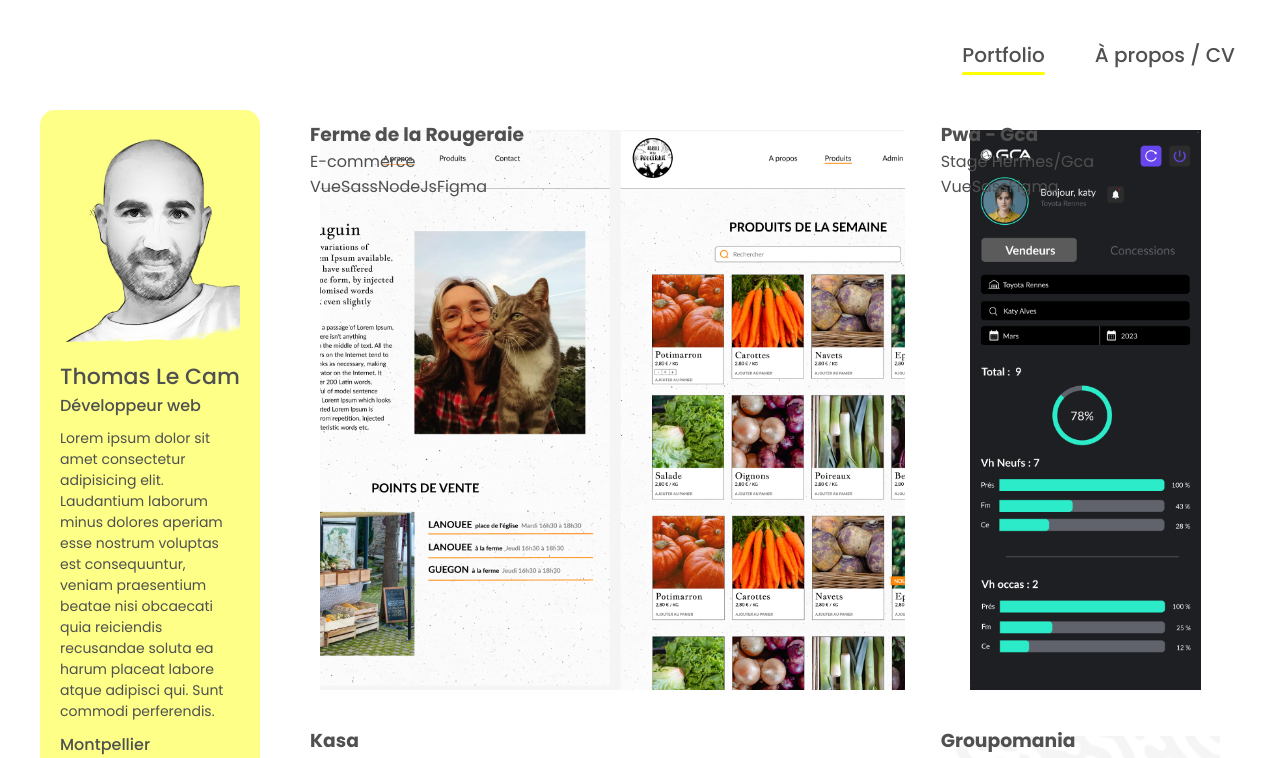
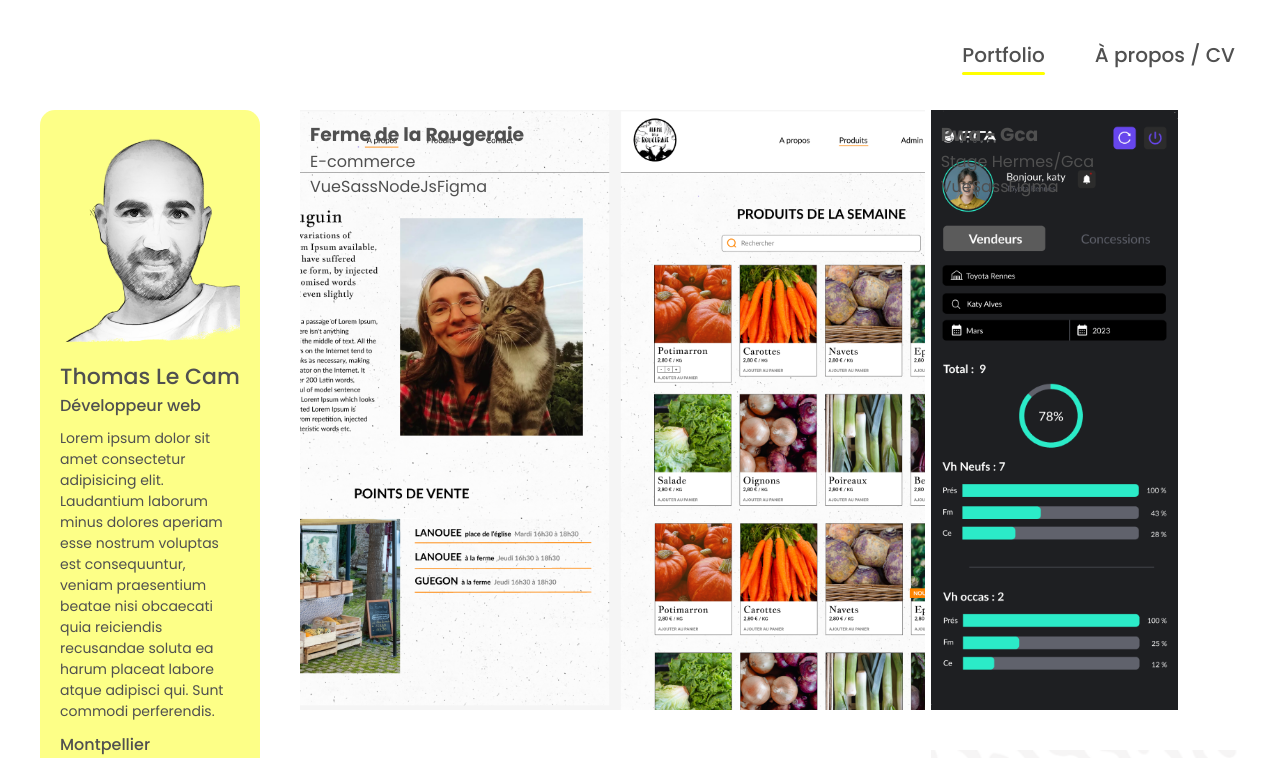
Before and after one commit to ThomasdevLC/portfolio_07_2023, a React (Create React App) app: page / in a window 1280 px wide. Shown: the top 758 px of the page. Built offline with nearby package versions, Linux system fonts and the light colour scheme.

Commit message:
opacity test

```diff
--- a/src/assets/styles/pages/_Home.scss
+++ b/src/assets/styles/pages/_Home.scss
@@ -72,6 +72,7 @@
       left: 0;
       margin: 10px;
       z-index: 1;
+      // opacity: 0;
     }
   }
 
@@ -80,7 +81,7 @@
     grid-template-columns: 1fr 1fr 1fr;
     grid-template-rows: 1fr 1fr;
     grid-auto-columns: 1fr;
-    gap: 6px 6px;
+    gap: 40px 6px;
     grid-auto-flow: row;
     grid-template-areas:
       "work-1 work-1 work-2"
@@ -89,10 +90,10 @@
   .work {
     height: 600px;
     position: relative;
-    display: flex;
-    justify-content: center;
-    align-items: center;
-    padding: 20px;
+    // display: flex;
+    // justify-content: center;
+    // align-items: center;
+    // padding: 20px;
   }
   .home__works__image {
     height: 100%;
```
